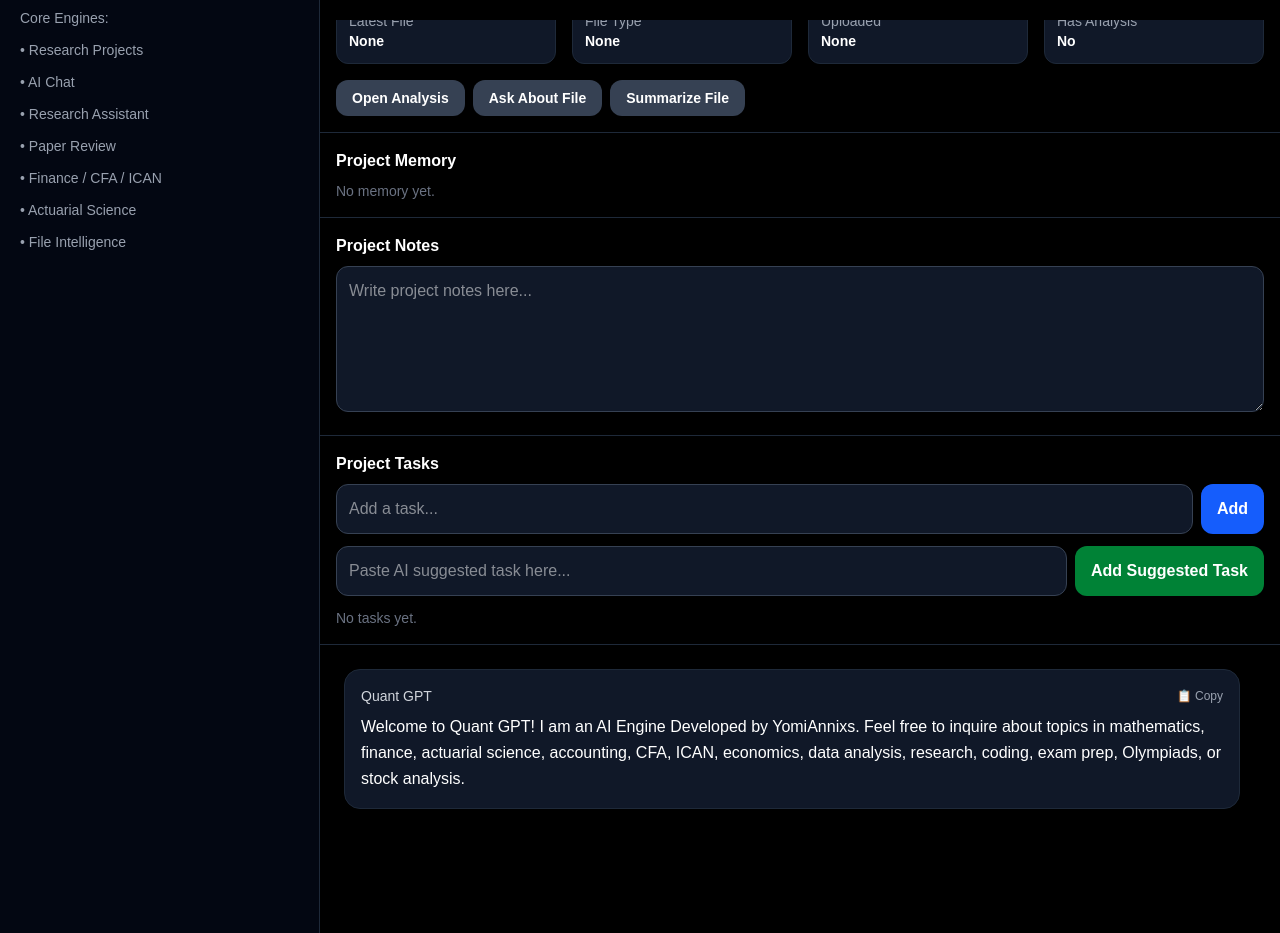
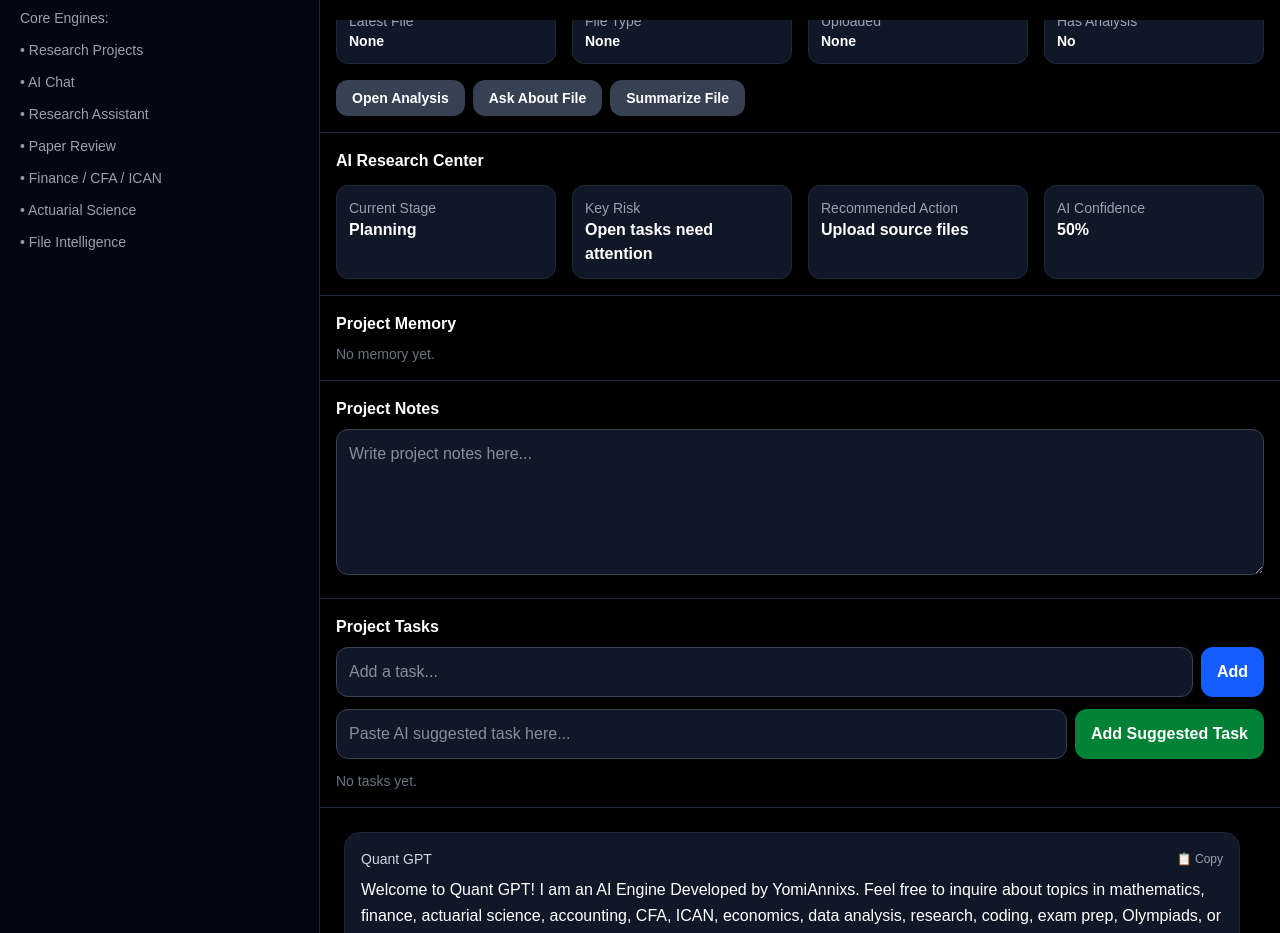
Before and after one commit to yomiannixs-jpg/QuantGPT, a Next.js app in the folder frontend/: page /dashboard in a window 1280 px wide. Shown: the part 780-1713 px from the top of the page. Built offline with nearby package versions, Linux system fonts and the light colour scheme.

Commit message:
Implement AI risk assessment and recommendations
Added AI insights for project risks and recommended actions.

```diff
--- a/frontend/app/dashboard/page.tsx
+++ b/frontend/app/dashboard/page.tsx
@@ -240,13 +240,40 @@
   const latestFileType =
   mostRecentFile?.type || "None";
 
-const latestFileUploadedAt =
-  mostRecentFile?.uploadedAt
+  const latestFileUploadedAt =
+   mostRecentFile?.uploadedAt
     ? new Date(mostRecentFile.uploadedAt).toLocaleString()
     : "None";
 
 const latestFileHasAnalysis =
   mostRecentFile?.analysis ? "Yes" : "No";
+
+  const aiKeyRisk =
+  projectRisk === "High"
+    ? "Project falling behind schedule"
+    : projectRisk === "Medium"
+    ? "Open tasks need attention"
+    : "No major risks detected";
+
+const aiRecommendedAction =
+  openTasks > 0
+    ? "Complete open tasks"
+    : activeProjectFileCount === 0
+    ? "Upload source files"
+    : notesWordCount < 100
+    ? "Expand project notes"
+    : "Generate research report";
+
+const aiConfidence = Math.min(
+  100,
+  Math.max(
+    50,
+    Math.round(
+      projectHealth * 0.6 +
+      researchProgress * 0.4
+    )
+  )
+);
 
   useEffect(() => {
     const urlMode = searchParams.get("mode");
@@ -258,9 +285,9 @@
     const savedProjectTasks = localStorage.getItem("quant-gpt-project-tasks");
     const savedActiveProjectId = localStorage.getItem("quant-gpt-active-project-id");
     const savedActiveChatId = localStorage.getItem("quant-ai-active-chat-id");
-
     let loadedProjects: Project[] = savedProjects
-  ? JSON.parse(savedProjects).map((p: any) => ({
+  ? JSON.parse(savedProjects).map((p: any) =>
+    ({
       ...p,
       color: p.color || "purple",
       category: p.category || "research",
@@ -1629,6 +1656,54 @@
 </div>
 </div>
 
+        <div className="border-b border-gray-800 p-4">
+  <h3 className="font-semibold mb-3">
+    AI Research Center
+  </h3>
+
+  <div className="grid md:grid-cols-4 gap-4">
+    <div className="bg-gray-900 border border-gray-800 rounded-xl p-3">
+      <div className="text-gray-400 text-sm">
+        Current Stage
+      </div>
+
+      <div className="font-semibold">
+        {projectStage}
+      </div>
+    </div>
+
+    <div className="bg-gray-900 border border-gray-800 rounded-xl p-3">
+      <div className="text-gray-400 text-sm">
+        Key Risk
+      </div>
+
+      <div className="font-semibold">
+        {aiKeyRisk}
+      </div>
+    </div>
+
+    <div className="bg-gray-900 border border-gray-800 rounded-xl p-3">
+      <div className="text-gray-400 text-sm">
+        Recommended Action
+      </div>
+
+      <div className="font-semibold">
+        {aiRecommendedAction}
+      </div>
+    </div>
+
+    <div className="bg-gray-900 border border-gray-800 rounded-xl p-3">
+      <div className="text-gray-400 text-sm">
+        AI Confidence
+      </div>
+
+      <div className="font-semibold">
+        {aiConfidence}%
+      </div>
+    </div>
+  </div>
+</div>
+
       <div className="border-b border-gray-800 p-4">
         <h3 className="font-semibold mb-2">
            Project Memory
```
